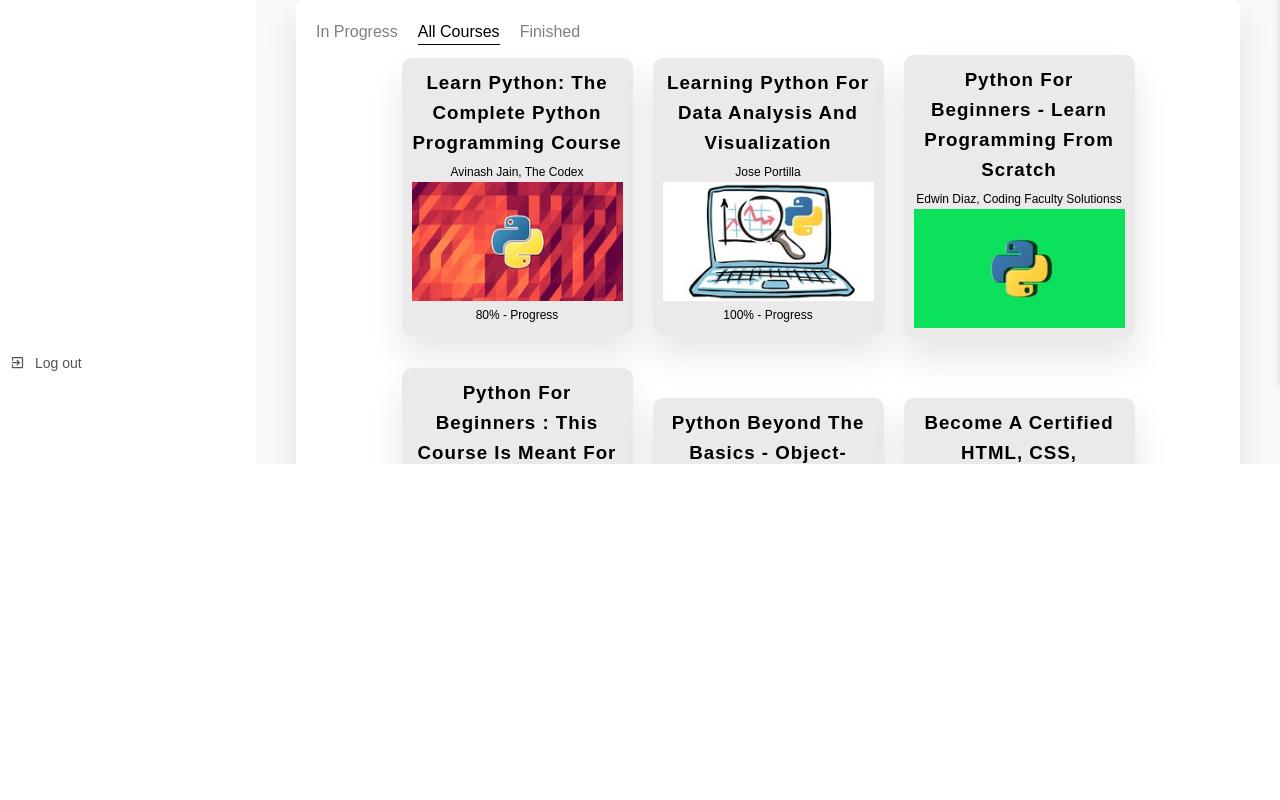
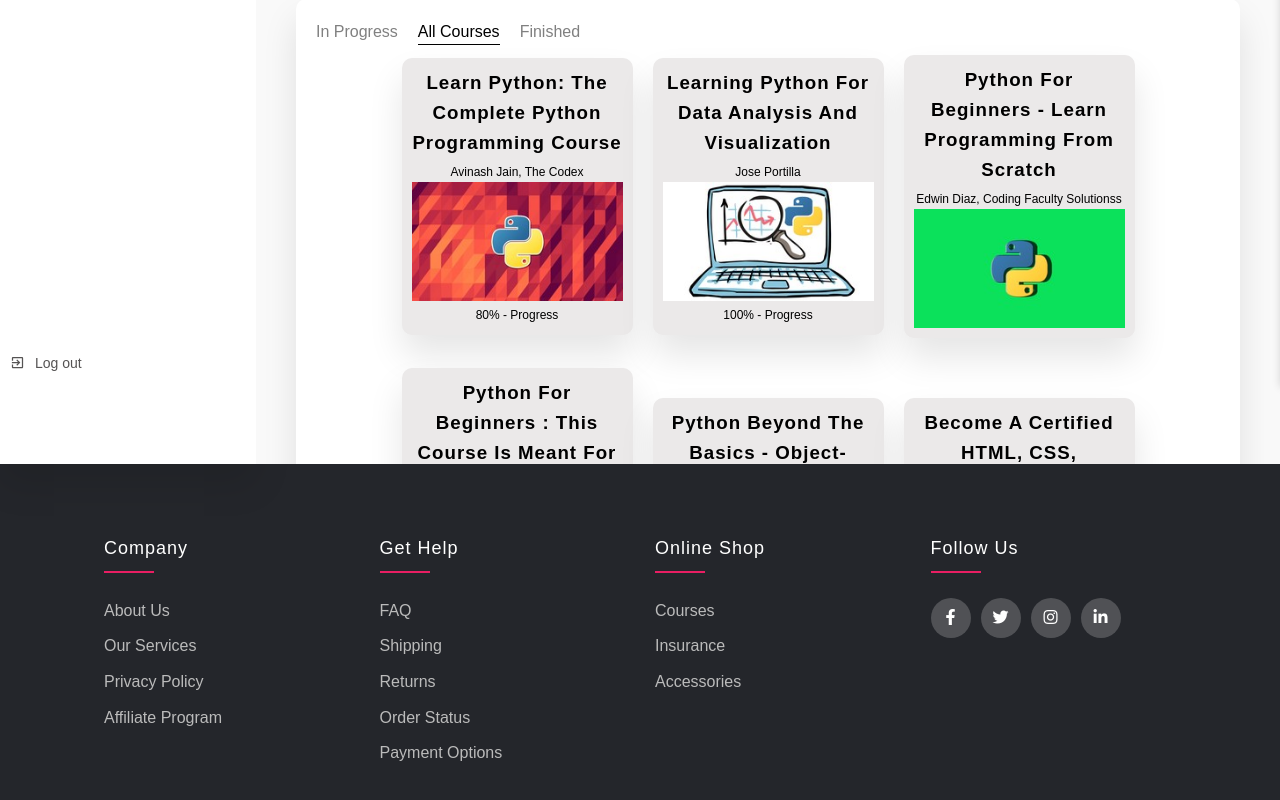
Before and after one commit to RedDevils0109/courselearning, a React (Create React App) app: page /profile in a window 1280 px wide. Shown: the part 416-1216 px from the top of the page. Before the commit the page ends 880 px from the top, so only its background shows below. Built offline with nearby package versions, Linux system fonts and the light colour scheme.

Commit message:
add footer

```diff
--- a/public/index.html
+++ b/public/index.html
@@ -24,7 +24,8 @@
       work correctly both with client-side routing and a non-root public URL.
       Learn how to configure a non-root public URL by running `npm run build`.
     -->
-    <script src="https://kit.fontawesome.com/f43bbb52e9.js" crossorigin="anonymous"></script>
+    <link rel="stylesheet" type="text/css"
+      href="https://cdnjs.cloudflare.com/ajax/libs/font-awesome/5.15.1/css/all.min.css">
     <title>ILearning</title>
   </head>
   <body>
--- a/src/App.js
+++ b/src/App.js
@@ -10,6 +10,7 @@ import {
   SignUpPage,
   Profile,
 } from "./pages";
+import Footer from "./components/Footer";
 import Navbar from "./components/Navbar";
 import Sidebar from "./components/Sidebar";
 
@@ -27,6 +28,7 @@ function App() {
         <Route path="/signup" element={<SignUpPage />}></Route>
         <Route path="/profile" element={<Profile />}></Route>
       </Routes>
+      <Footer/>
     </BrowserRouter>
   );
 }
--- /dev/null
+++ b/src/components/Footer.js
@@ -0,0 +1,178 @@
+import React from "react";
+import styled from "styled-components";
+
+const Footer = () => {
+  return (
+    <FooterWrapper>
+      <div className="container">
+        <div className="row">
+          <div className="footer-col">
+            <h4>Company</h4>
+            <ul>
+              <li>
+                <a href="#">About Us</a>
+              </li>
+              <li>
+                <a href="#">Our Services</a>
+              </li>
+              <li>
+                <a href="#">Privacy Policy</a>
+              </li>
+              <li>
+                <a href="#">Affiliate Program</a>
+              </li>
+            </ul>
+          </div>
+          <div className="footer-col">
+            <h4>Get Help</h4>
+            <ul>
+              <li>
+                <a href="#">FAQ</a>
+              </li>
+              <li>
+                <a href="#">Shipping</a>
+              </li>
+              <li>
+                <a href="#">Returns</a>
+              </li>
+              <li>
+                <a href="#">Order Status</a>
+              </li>
+              <li>
+                <a href="#">Payment Options</a>
+              </li>
+            </ul>
+          </div>
+          <div className="footer-col">
+            <h4>Online Shop</h4>
+            <ul>
+              <li>
+                <a href="#">Courses</a>
+              </li>
+              <li>
+                <a href="#">Insurance</a>
+              </li>
+              <li>
+                <a href="#">Accessories</a>
+              </li>
+
+            </ul>
+          </div>
+          <div className="footer-col">
+            <h4>Follow Us</h4>
+            <div className="social-links">
+              <a href="#">
+                <i className="fab fa-facebook-f"></i>
+              </a>
+              <a href="#">
+                <i className="fab fa-twitter"></i>
+              </a>
+              <a href="#">
+                <i className="fab fa-instagram"></i>
+              </a>
+              <a href="#">
+                <i className="fab fa-linkedin-in"></i>
+              </a>
+            </div>
+          </div>
+        </div>
+      </div>
+    </FooterWrapper>
+  );
+};
+
+const FooterWrapper = styled.footer`
+  background-color: #24262b;
+  padding: 70px 0;
+  color: #fff;
+
+  .container {
+  margin-top : 20px;
+    max-width: 1170px;
+    margin: auto;
+  }
+
+  .row {
+    display: flex;
+    flex-wrap: wrap;
+  }
+
+  .footer-col {
+    width: 25%;
+    padding: 0 15px;
+  }
+
+  .footer-col h4 {
+    font-size: 18px;
+    text-transform: capitalize;
+    margin-bottom: 35px;
+    font-weight: 500;
+    position: relative;
+  }
+
+  .footer-col h4::before {
+    content: "";
+    position: absolute;
+    left: 0;
+    bottom: -10px;
+    background-color: #e91e63;
+    height: 2px;
+    width: 50px;
+  }
+
+  .footer-col ul {
+    list-style: none;
+  }
+
+  .footer-col ul li {
+    margin-bottom: 10px;
+  }
+
+  .footer-col ul li a {
+    font-size: 16px;
+    color: #bbbbbb;
+    text-decoration: none;
+    transition: 0.3s ease;
+  }
+
+  .footer-col ul li a:hover {
+    color: #fff;
+    padding-left: 8px;
+  }
+
+  .footer-col .social-links {
+    margin-top: 20px;
+  }
+
+  .footer-col .social-links a {
+    display: inline-block;
+    height: 40px;
+    width: 40px;
+    background-color: rgba(255, 255, 255, 0.2);
+    margin-right: 10px;
+    text-align: center;
+    line-height: 40px;
+    border-radius: 50%;
+    transition: 0.5s ease;
+  }
+
+  .footer-col .social-links a:hover {
+    background-color: #fff;
+    color: #24262b;
+  }
+
+  @media (max-width: 767px) {
+    .footer-col {
+      width: 50%;
+      margin-bottom: 30px;
+    }
+  }
+
+  @media (max-width: 574px) {
+    .footer-col {
+      width: 100%;
+    }
+  }
+`;
+
+export default Footer;
```
